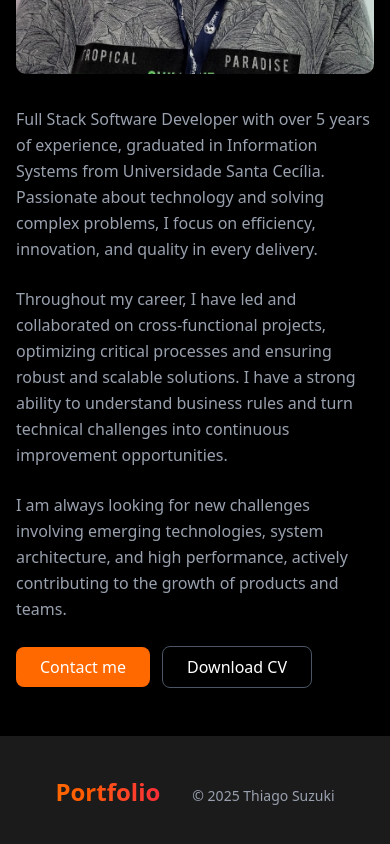
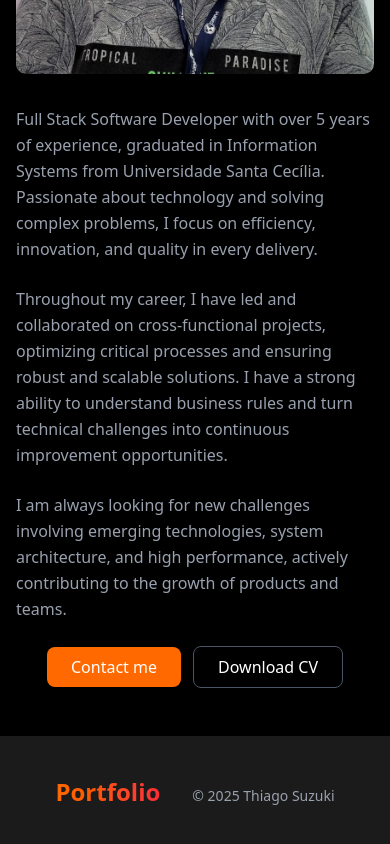
Before and after one commit to thiago-suzuki/next-portfolio-suzuki, a Next.js app: page /en/about in a window 390 px wide. Shown: the part 550-1394 px from the top of the page. Built offline with nearby package versions, Linux system fonts and the light colour scheme.

Commit message:
fix: fix buttons about

```diff
--- a/src/components/Pages/About/index.tsx
+++ b/src/components/Pages/About/index.tsx
@@ -58,7 +58,7 @@
                                     {t('paragraphThree')}
                                 </p>
 
-                                <div className="flex justify-start lg:justify-center items-center gap-3">
+                                <div className="flex justify-center items-center gap-3">
                                     <Link href={linkWP} target="_blank">
                                         <button className="bg-orange-500 hover:bg-orange-600 text-white px-6 py-2 rounded-md transition duration-300">
                                             {t('buttons.contact')}
```
